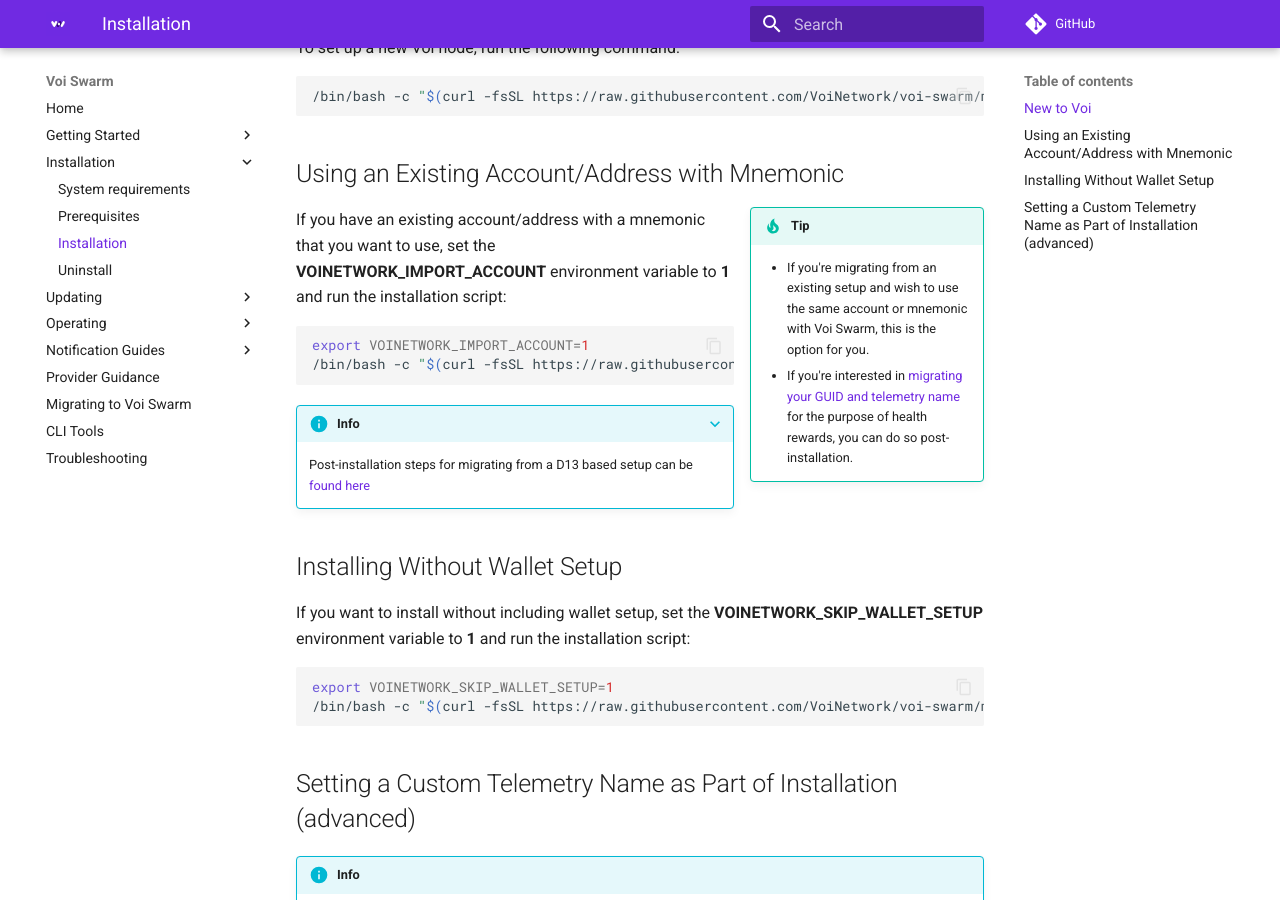
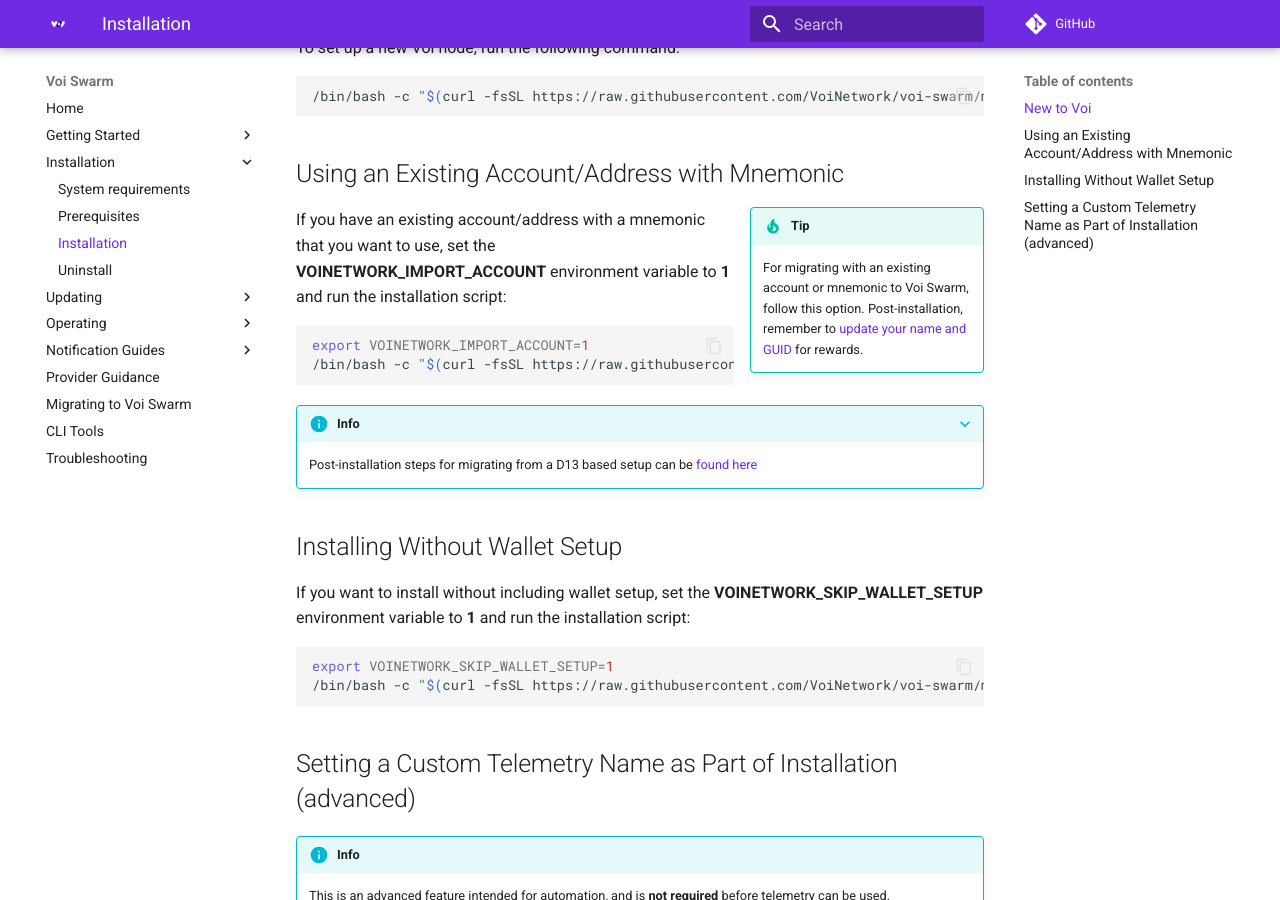
Before and after one commit to VoiNetwork/voi-swarm, an MkDocs documentation site: the page built from docs/installation/installation.md, in a window 1280 px wide and 900 px high, scrolled down 324 px. Built offline with MkDocs 1.6.1 and Material for MkDocs 9.7.7, drawn with Linux system fonts in a browser that asks for light colours; comment, search, counter and statistics services are not loaded.

Commit message:
Make admonition language more succinct

````diff
--- a/docs/installation/installation.md
+++ b/docs/installation/installation.md
@@ -16,12 +16,9 @@
 ## Using an Existing Account/Address with Mnemonic
 
 !!! tip inline end
-    * If you're migrating from an existing setup and wish to use the same account or mnemonic with Voi Swarm,
-    this is the option for you.
-    * If you're interested in [migrating your GUID and telemetry name](../../updating/telemetry/#getting-your-telemetry-status) for the
-    purpose of health rewards, you can do so post-installation.
+    For migrating with an existing account or mnemonic to Voi Swarm, follow this option. Post-installation, remember to [update your name and GUID](../../updating/telemetry/#getting-your-telemetry-status) for rewards.
 
-If you have an existing account/address with a mnemonic that you want to use, set the **VOINETWORK_IMPORT_ACCOUNT**
+  If you have an existing account/address with a mnemonic that you want to use, set the **VOINETWORK_IMPORT_ACCOUNT**
 environment variable to **1** and run the installation script:
 
 ```bash
````
